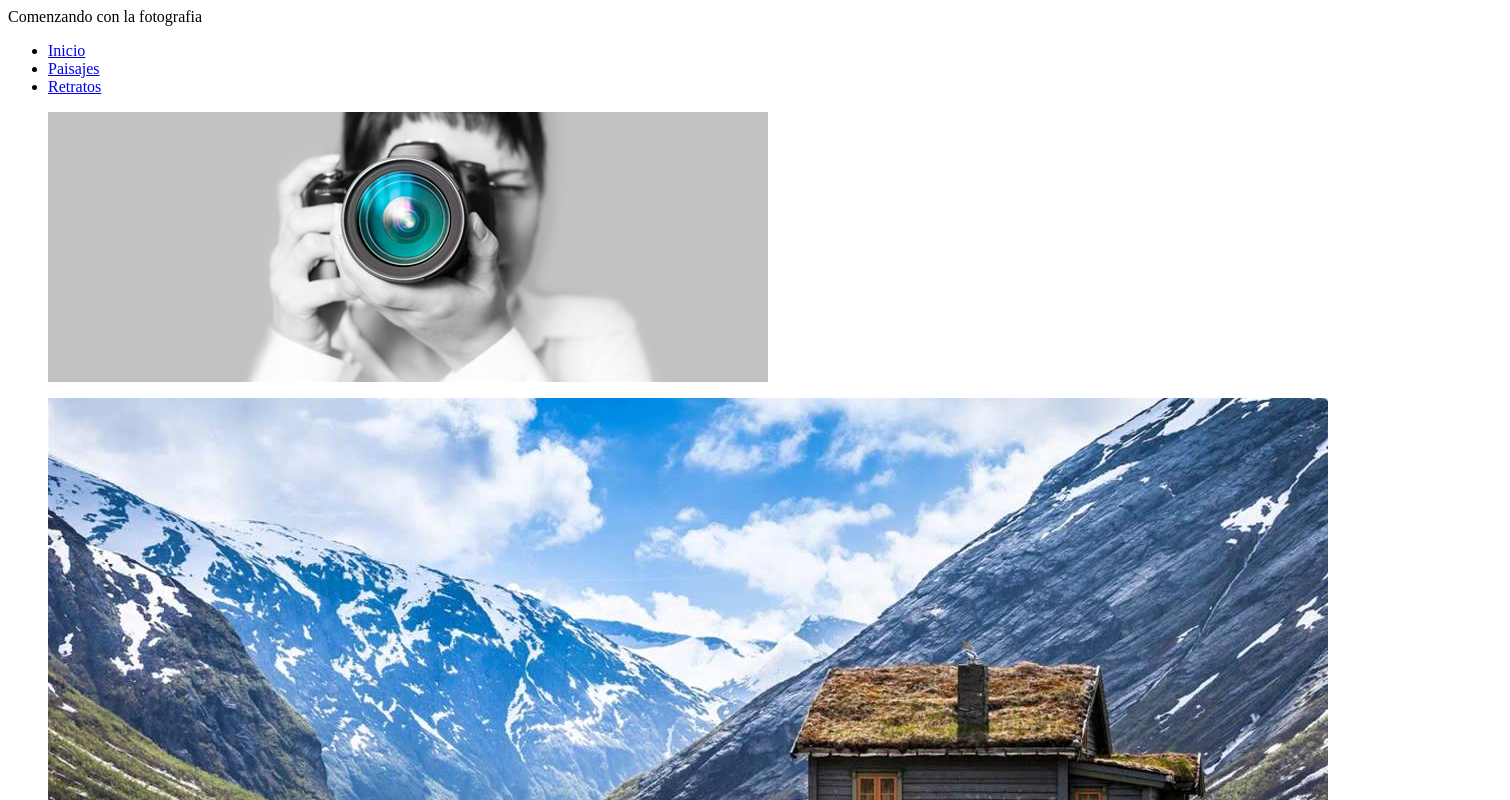
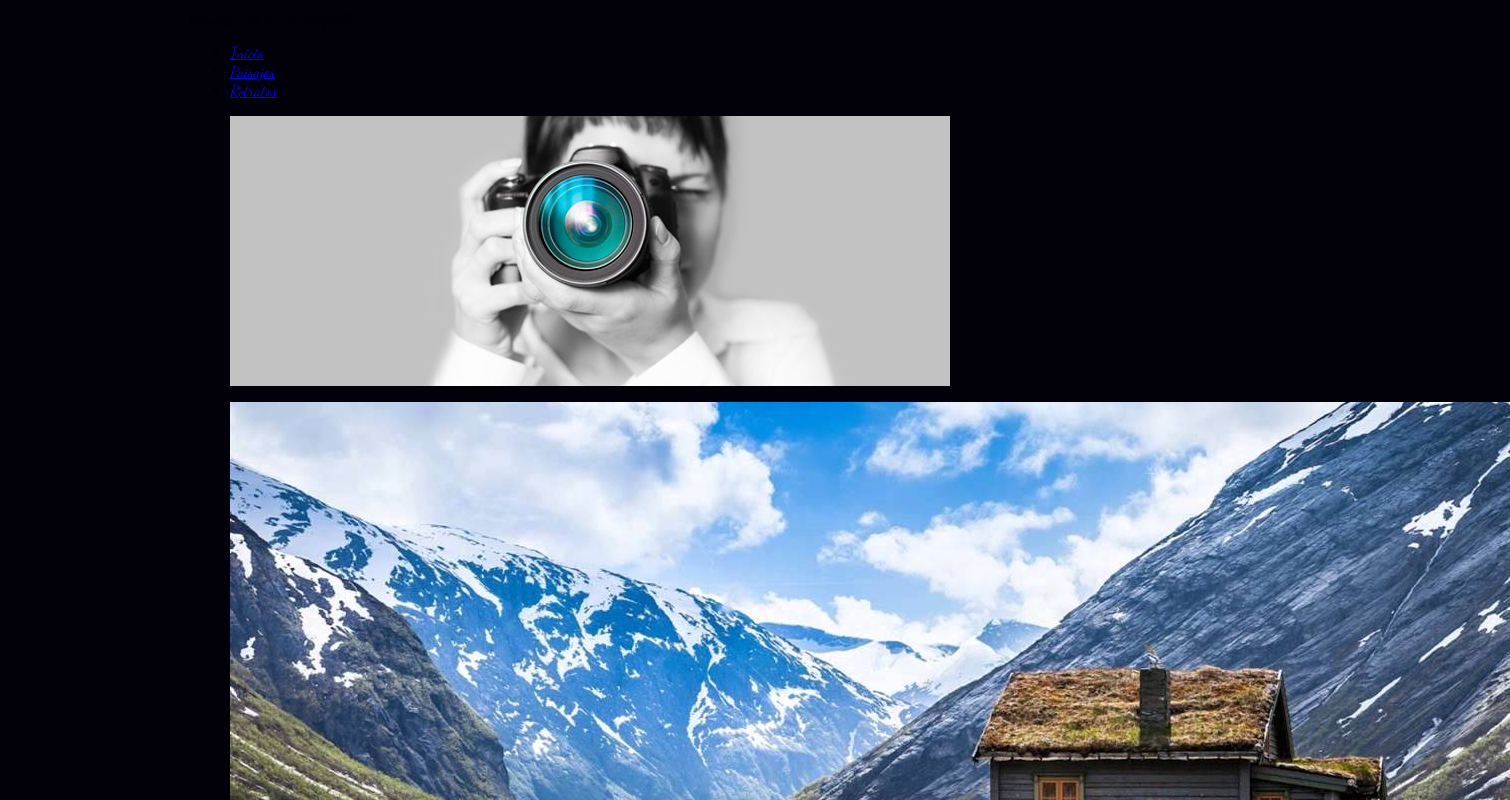
Before and after one commit to JuankDroid/CSS-Evaluacion-final, a plain HTML site: page index.html in a window 1280 px wide. Shown: the top 800 px of the page, 1510 px wide, since content can reach past the window. Drawn offline with Linux system fonts and the light colour scheme.

Commit message:
CSS
Comenzando la creacion del CSS

```diff
--- /dev/null
+++ b/css/estilos.css
@@ -0,0 +1,9 @@
+body {
+	font-family: 'Dancing Script', cursive;
+  background: #02010a;
+}
+.contenido{
+  max-width: 900px;
+  min-width: 300px;
+  margin: auto;
+}
--- a/index.html
+++ b/index.html
@@ -2,6 +2,8 @@
 <html>
 	<head>
 		<meta charset = "UTF-8">
+		<link href="https://fonts.googleapis.com/css?family=Dancing+Script" rel="stylesheet">
+		<link rel="stylesheet" href="css/estilos.css">
 	</head>
 	<body>
 		<div class="contenido">
```
